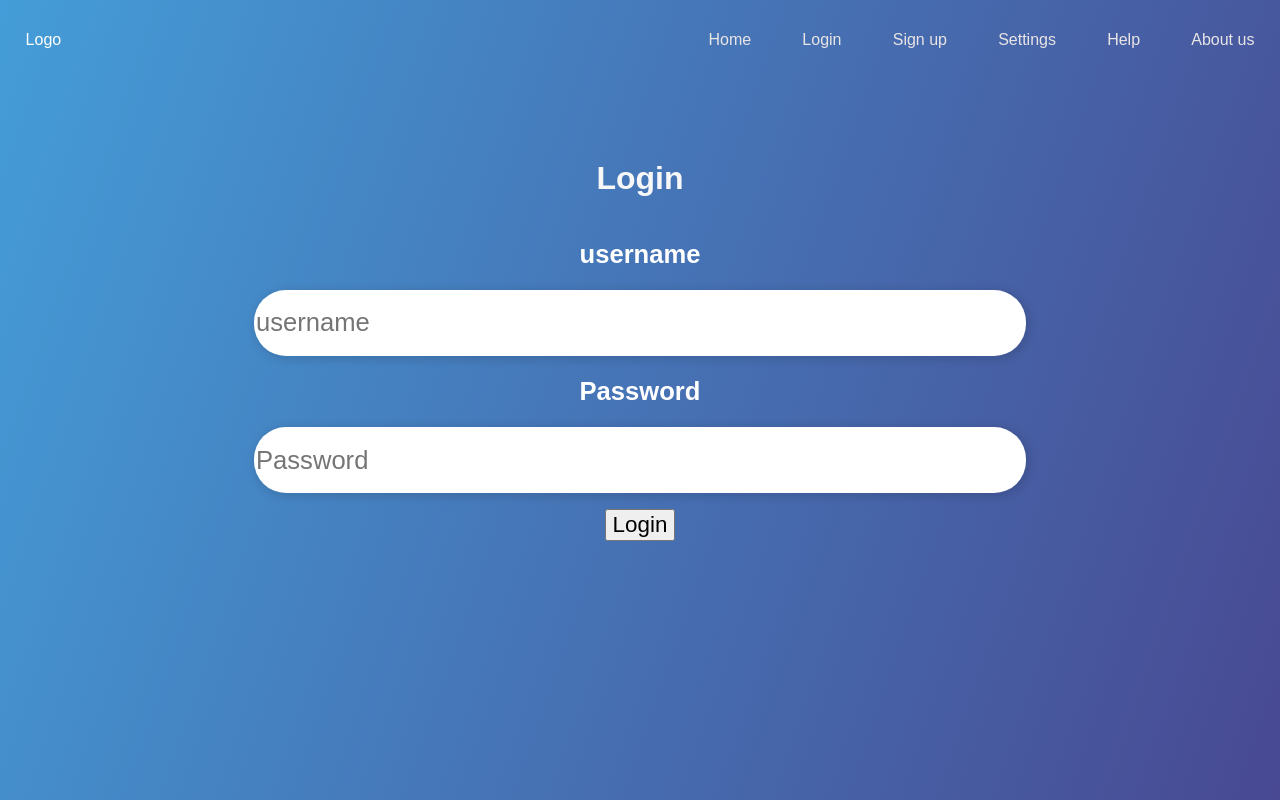
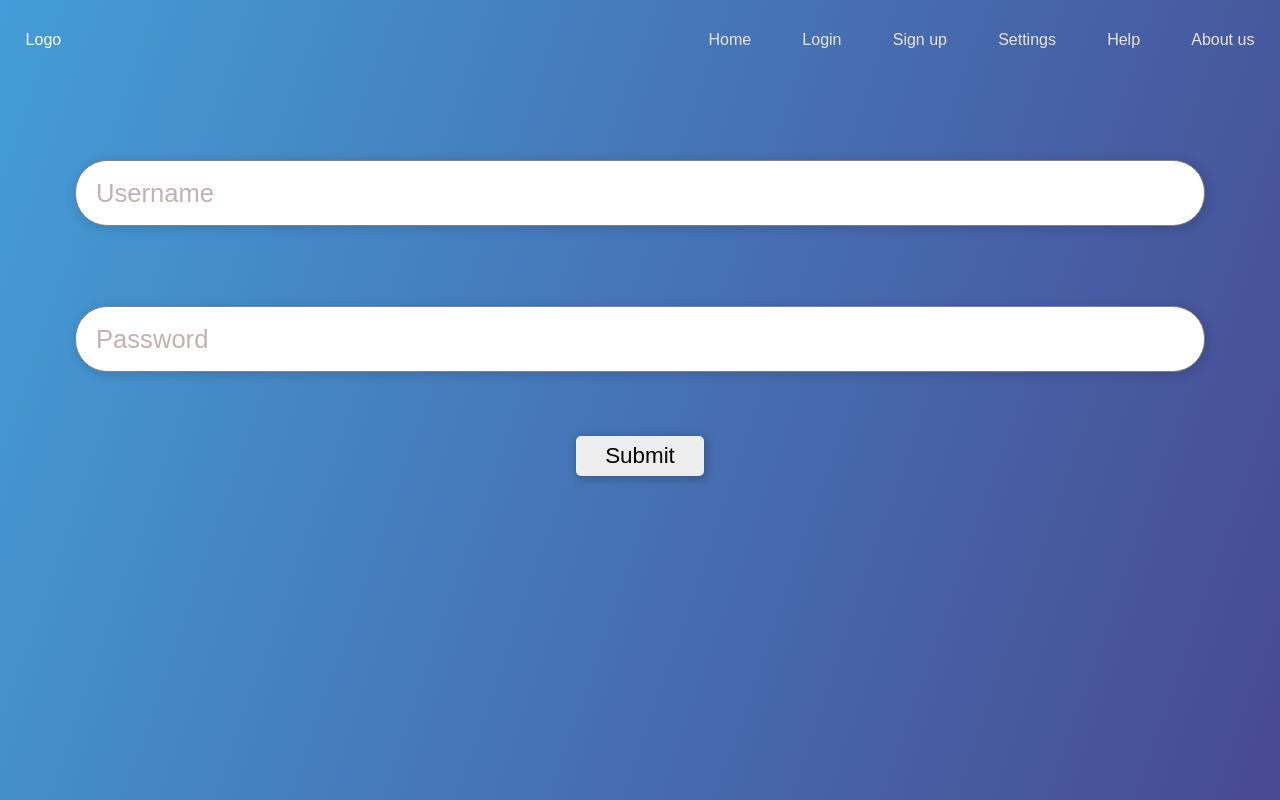
Before and after one commit to GoolsbyJulien/Hackathon2020UCM, a React (Create React App) app: page /login in a window 1280 px wide. Built offline with nearby package versions, Linux system fonts and the light colour scheme; the HTML template or start-up script is replaced by a standard one.

Commit message:
Julien: Made some changes to login page

```diff
--- a/src/components/SearchBar/index.css
+++ b/src/components/SearchBar/index.css
@@ -16,8 +16,6 @@
   border-width: 1px;
   box-shadow: 2px 2px 10px 2px rgba(0, 0, 0, 0.123);
   transition: box-shadow .5s ease-in-out;
-  animation-name: fadeIn;
-  animation-duration: 2s;
   padding: 0 20px 0 20px;
 }
 
--- a/src/components/Title/index.css
+++ b/src/components/Title/index.css
@@ -3,8 +3,6 @@
   margin-top: 5rem;
   font-size: 2rem;
   color: rgb(247, 247, 247);
-  animation-name: fadeIn;
-  animation-duration: 2s;
   transition: all .5s;
 }
 
--- a/src/pages/HomePage/index.css
+++ b/src/pages/HomePage/index.css
@@ -2,6 +2,8 @@
   display: flex;
   flex-direction: column;
   align-items: stretch;
+  animation-name: fadeIn;
+  animation-duration: 2s;
 }
 
 .HomePageResultsList {
--- a/src/pages/LoginPage/index.css
+++ b/src/pages/LoginPage/index.css
@@ -3,15 +3,43 @@
     margin-top: 5rem;
     font-size: 2rem;
     color: rgb(247, 247, 247);
-
 }
 
 .loginPage{
     display: flex;
     flex-direction: column;
-    align-items: stretch;}
-.loginButton{
-    margin: 1rem;
+    align-items: stretch;
+    animation-name: fadeIn;
+    animation-duration: 2s;
+}
+.loginButton {
+    margin-top: 4rem;
+    height: 2.5rem;
+    width: 8rem;
     font-size: 1.4rem;
     align-self: center;
+    border-radius: 5px;
+    border: none;
+    transition: all .3s;
+    background-color: rgb(238, 237, 237);
+    box-shadow: 2px 2px 8px 2px rgba(0, 0, 0, 0.185);
+    transform: translateY(0);
 }
+
+.loginButton:hover {
+    cursor: pointer;
+    transform: translateY(-2px);
+    box-shadow: 4px 4px 8px 3px rgba(0, 0, 0, 0.185);
+    background-color: rgb(255, 255, 255);
+}
+
+.loginButton:focus {
+    outline: none;
+    background-color: rgb(255, 255, 255);
+}
+
+.loginButton:active {
+    box-shadow: 1px 1px 7px 1px rgba(0, 0, 0, 0.185);
+    transform: translateY(1px);
+    background-color: rgb(228, 228, 228);
+}
--- a/src/pages/LoginPage/index.js
+++ b/src/pages/LoginPage/index.js
@@ -1,9 +1,7 @@
 import React from 'react';
 
-import LoginField from '../../components/Login/Username';
-import Title from '../../components/Title';
-import Business from '../../classes/Business';
-
+import SearchBar from '../../components/SearchBar';
+import history from '../../history';
 
 import './index.css';
 
@@ -15,48 +13,34 @@ class LoginPage extends React.Component {
         username: "",
         password: "",
     };
-
-    this.updateUsername = this.updateUsername.bind(this);
-    this.updatePassword = this.updatePassword.bind(this);
-    this.login = this.login.bind(this);
-
   }
 
-  updateUsername(e) {
-    this.setState({username: e.target.value})
-
+  updateUsername = (username) => {
+    this.setState({ username })
   }
 
-  updatePassword(e) {
-    this.setState({password : e.target.value})
+  updatePassword = (password) => {
+    this.setState({ password })
   }
 
 
-  login(e) {
-
+  login = (e) => {
+    e.preventDefault();
     //if incorrect password
     //alert("incorrect password")
 
     //login stuff
     alert("Username: " + this.state.username + " Password:" + this.state.password);
-
-
+    history.push('/');
   }
-
-
 
   render() {
     return (
       <div className='loginPage'>
-
-        <h1 className ="loginHeader"> Login </h1>
-
-        <LoginField onChange = {this.updateUsername} title = "username" type ="text"/>
-        <LoginField onChange = {this.updatePassword}title = "Password" type ="password"/>
-        <button className ="loginButton" onClick = {this.login}> Login</button>
-
+        <SearchBar value={this.state.username} sendValue={this.updateUsername} placeholder='Username'/>
+        <SearchBar value={this.state.password} sendValue={this.updatePassword} placeholder='Password' />
+        <button className ="loginButton" onClick={this.login}>Submit</button>
       </div>
-
     );
   }
 }
```
